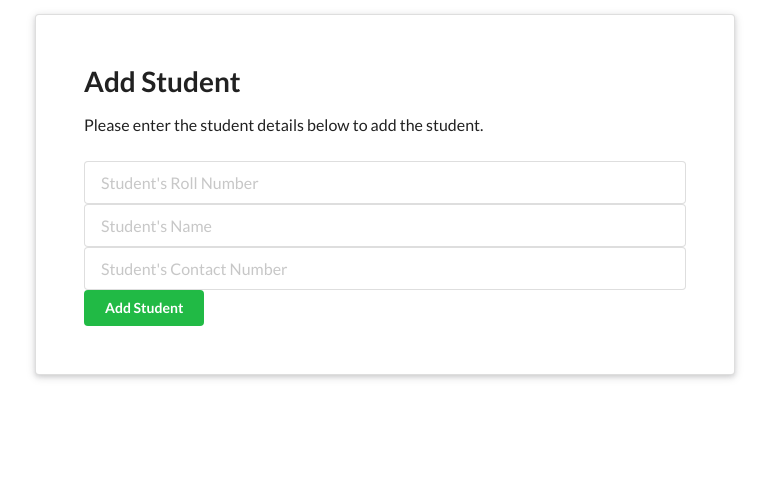
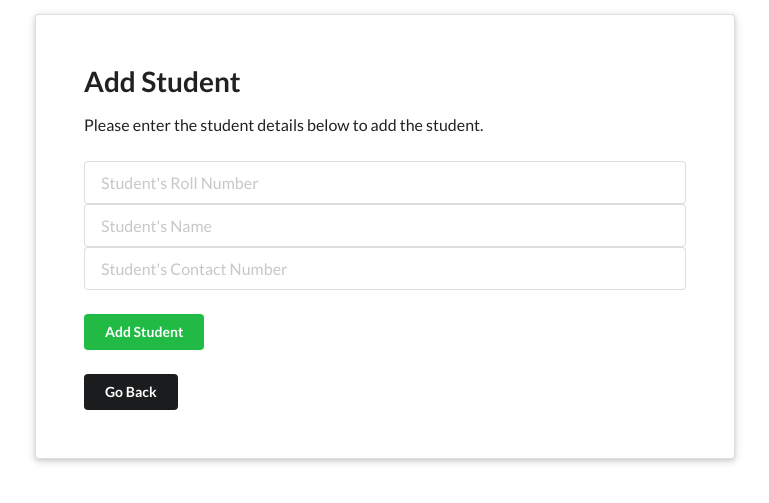
Before and after one commit to VishalShenoy2002/CMS, a Flask app: page /add-student in a window 1280 px wide. Shown: the part 40-543 px from the top of the page, without its empty margins (255-1024 px from the left). Run offline with Flask 3, Linux system fonts and the light colour scheme; some libraries are stand-ins or nearby versions.

Commit message:
Added Go Back button to return to edit-batch page

```diff
--- a/templates/add_student.html
+++ b/templates/add_student.html
@@ -14,9 +14,12 @@
 
         <div class="ui fluid input">
             <input type="tel" class="ui input" placeholder="Student's Contact Number" name="student_contact" id="student_contact"><br>
-        </div>
+        </div><br>
         <button type="submit" class="ui green button">Add Student</button>
-    </form>
+    </form><br>
+    <a href="/edit-batch">
+        <button class="ui black button">Go Back</button>
+    </a>
 
 </div>
 
```
